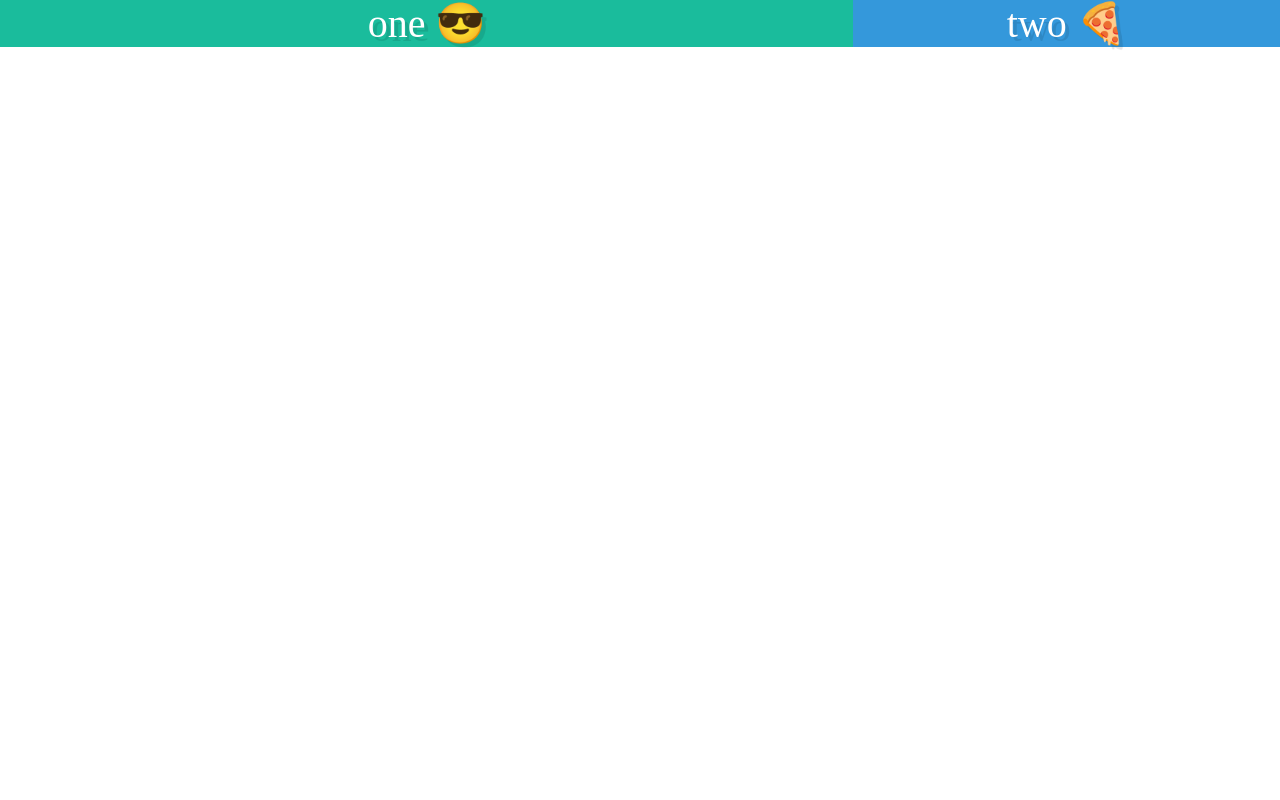
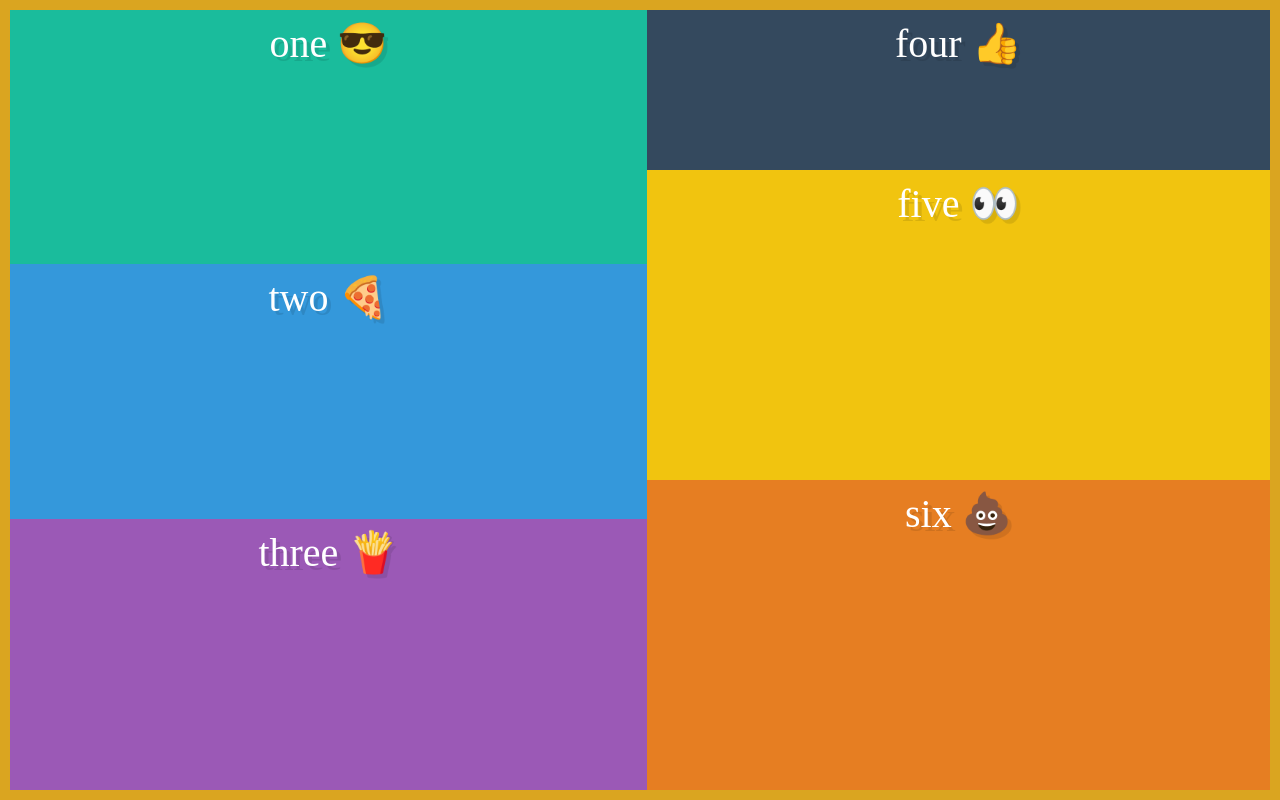
Before and after one commit to LevDoesCode/html-tests, a plain HTML site: page index.html in a window 1280 px wide. Drawn offline with Linux system fonts and the light colour scheme.

Commit message:
Add worked with flex-direction column and flex basis, grow and shrink

```diff
--- a/index.html
+++ b/index.html
@@ -9,6 +9,10 @@
         <div class="container">
             <div class="box box1">one 😎</div>
             <div class="box box2">two 🍕</div>
+            <div class="box box3">three 🍟</div>
+            <div class="box box4">four 👍</div>
+            <div class="box box5">five 👀</div>
+            <div class="box box6">six 💩</div>
         </div>
     </body>
 </html>
--- a/style.css
+++ b/style.css
@@ -10,7 +10,7 @@
     font-size: 40px;
     text-align: center;
     text-shadow: 4px 4px 0 rgba(0, 0, 0, 0.1);
-    /* padding: 10px; */
+    padding: 10px;
 }
 
 .box1 {
@@ -47,15 +47,21 @@
 
 .container {
     display: flex;
+    flex-wrap: wrap;
+    flex-direction: column;
+    border: 10px solid goldenrod;
+    height: 100vh;
 }
 
-.box1 {
-    flex-basis: 400px;
-    flex-grow: 2;
-    flex-shrink: 5;
-    flex: 5 5 40;
+.box {
+    flex-basis: 250px;
+    flex-grow: 1;
 }
 
-.box2 {
-    flex: 1 1 200px;
+.box4 {
+    flex-basis: 100px;
 }
+
+.box3 {
+    flex-grow: 5;
+}
```
